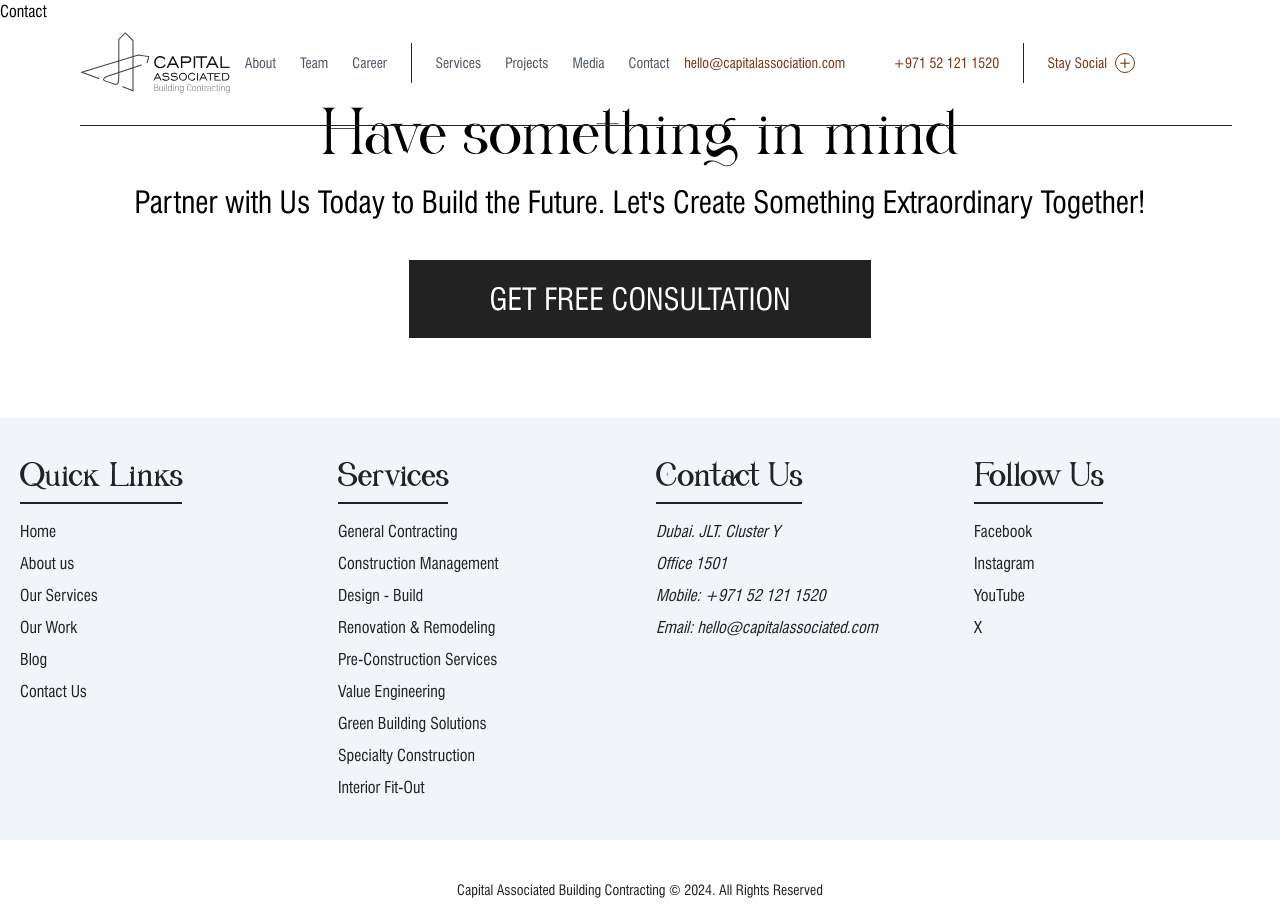
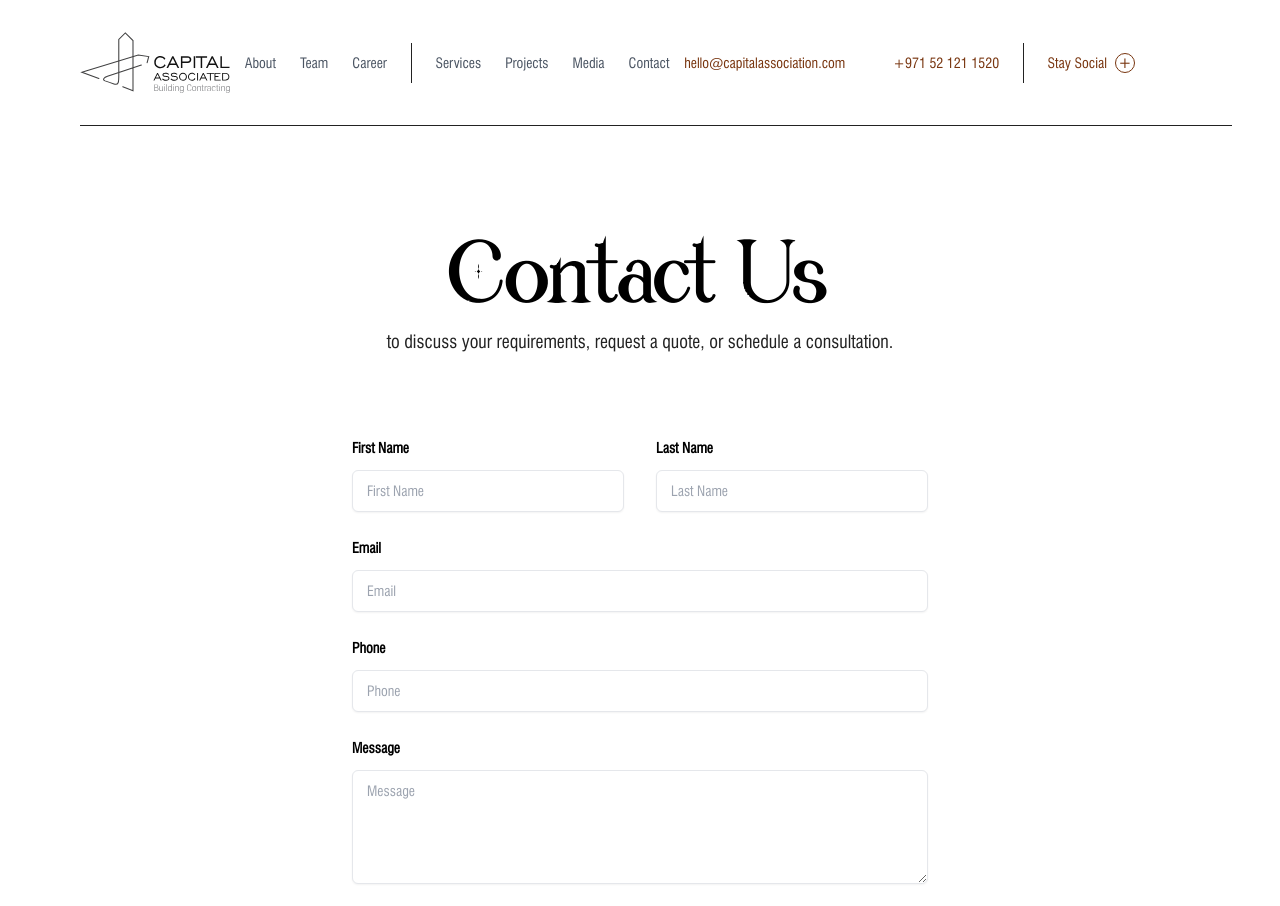
Before and after one commit to alisaghir1/capital-associated, a Next.js app: page /contact in a window 1280 px wide. Shown: the top 906 px of the page. Built offline with nearby package versions, Linux system fonts and the light colour scheme.

Commit message:
finished the contact us form

```diff
--- a/app/components/Consultation.jsx
+++ b/app/components/Consultation.jsx
@@ -1,7 +1,16 @@
-import React from 'react'
-import Link from 'next/link'
+'use client'
+import React from 'react';
+import Link from 'next/link';
+import { usePathname } from 'next/navigation'; // Import usePathname from next/navigation
 
 const Consultation = () => {
+  const pathname = usePathname(); // Get the current path using usePathname
+
+  // Check if the current URL is "/contact"
+  if (pathname === '/contact') {
+    return null; // Do not render the component if the user is on the /contact page
+  }
+
   return (
     <section className="bg-white flex flex-col gap-10 py-20 xl:px-20 px-5 text-center w-[100%] justify-center items-center">
       <h1 className="lg:text-3xl text-2xl xl:text-4xl">
@@ -16,7 +25,7 @@ const Consultation = () => {
         </button>
       </Link>
     </section>
-  )
-}
+  );
+};
 
-export default Consultation
+export default Consultation;
--- a/app/contact/page.jsx
+++ b/app/contact/page.jsx
@@ -1,9 +1,157 @@
-import React from 'react'
+"use client";
+
+import React, { useState } from 'react';
+import emailjs from 'emailjs-com';
 
 const Contact = () => {
+  const [formData, setFormData] = useState({
+    firstName: '',
+    lastName: '',
+    email: '',
+    phone: '',
+    message: '',
+  });
+
+  const [loading, setLoading] = useState(false);
+  const [alertMessage, setAlertMessage] = useState('');
+  const [showAlert, setShowAlert] = useState(false);
+
+  // Handle form input changes
+  const handleChange = (e) => {
+    const { id, value } = e.target;
+    setFormData((prev) => ({ ...prev, [id]: value }));
+  };
+
+  // Send email using EmailJS
+  const sendEmail = async (e) => {
+    e.preventDefault();
+    setLoading(true);
+
+    try {
+      await emailjs.send(
+        "service_9dw8n2b", // Replace with your EmailJS service ID
+        "template_qi1yiur", // Replace with your EmailJS template ID
+        {
+          firstName: formData.firstName,
+          lastName: formData.lastName,
+          email: formData.email,
+          phone: formData.phone,
+          message: formData.message,
+        },
+        "bz-racFIdw40qpvrn" // Replace with your EmailJS user ID
+      );
+
+      setFormData({
+        firstName: '',
+        lastName: '',
+        email: '',
+        phone: '',
+        message: '',
+      });
+
+      setAlertMessage("Your message has been sent successfully!");
+      setShowAlert(true);
+    } catch (error) {
+      setAlertMessage("There was an error sending your message. Please try again.");
+      setShowAlert(true);
+      console.error("FAILED...", error);
+    } finally {
+      setLoading(false);
+    }
+  };
+
   return (
-    <div>Contact</div>
-  )
-}
+    <div className="px-6 pb-12 pt-24 sm:pb-24 sm:pt-40 lg:px-8">
+      <div className="mx-auto max-w-xl flex flex-col items-center justify-center text-center mt-20">
+        <h1 className="text-4xl md:text-5xl font-bold tracking-tight text-orange">Contact Us!</h1>
+        <p className="text-lg text-black mt-10">to discuss your requirements, request a quote, or schedule a consultation.</p>
+      </div>
+      <form onSubmit={sendEmail} className="mx-auto mt-16 max-w-xl sm:mt-20 z-10">
+        <div className="grid grid-cols-1 gap-x-8 gap-y-6 sm:grid-cols-2">
+          <div>
+            <label htmlFor="first-name" className="block text-sm font-semibold leading-6 text-orange">First Name</label>
+            <div className="mt-2.5">
+              <input
+                required
+                type="text"
+                id="firstName"
+                value={formData.firstName}
+                onChange={handleChange}
+                placeholder="First Name"
+                className="block w-full rounded-md border px-3.5 py-2 text-orange shadow-sm b-orange sm:text-sm sm:leading-6"
+              />
+            </div>
+          </div>
+          <div>
+            <label htmlFor="last-name" className="block text-sm font-semibold leading-6 text-orange">Last Name</label>
+            <div className="mt-2.5">
+              <input
+                required
+                type="text"
+                id="lastName"
+                value={formData.lastName}
+                onChange={handleChange}
+                placeholder="Last Name"
+                className="block w-full rounded-md border px-3.5 py-2 text-orange shadow-sm b-orange sm:text-sm sm:leading-6"
+              />
+            </div>
+          </div>
+          <div className="sm:col-span-2">
+            <label htmlFor="email" className="block text-sm font-semibold leading-6 text-orange">Email</label>
+            <div className="mt-2.5">
+              <input
+                required
+                type="email"
+                id="email"
+                value={formData.email}
+                onChange={handleChange}
+                placeholder="Email"
+                className="block w-full rounded-md border px-3.5 py-2 text-orange shadow-sm b-orange sm:text-sm sm:leading-6"
+              />
+            </div>
+          </div>
+          <div className="sm:col-span-2">
+            <label htmlFor="phone" className="block text-sm font-semibold leading-6 text-orange">Phone</label>
+            <div className="mt-2.5">
+              <input
+                required
+                type="tel"
+                id="phone"
+                value={formData.phone}
+                onChange={handleChange}
+                placeholder="Phone"
+                className="block w-full rounded-md border px-3.5 py-2 text-orange shadow-sm b-orange sm:text-sm sm:leading-6"
+              />
+            </div>
+          </div>
+          <div className="sm:col-span-2">
+            <label htmlFor="message" className="block text-sm font-semibold leading-6 text-orange">Message</label>
+            <div className="mt-2.5">
+              <textarea
+                id="message"
+                required
+                value={formData.message}
+                onChange={handleChange}
+                placeholder="Message"
+                rows="4"
+                className="block w-full rounded-md border px-3.5 py-2 text-orange shadow-sm b-orange sm:text-sm sm:leading-6"
+              ></textarea>
+            </div>
+          </div>
+        </div>
+        <div className="mt-6">
+          <button type="submit" disabled={loading} className="w-full rounded-md bg-white px-3.5 py-2.5 text-sm font-semibold leading-6 text-black border border-black shadow-sm hover:bg-black hover:text-white transition-all duration-200 ease-in-out">
+            {loading ? "Sending..." : "Submit"}
+          </button>
+        </div>
+      </form>
+      {showAlert && (
+        <div className='mt-6 p-4 text-white text-center'>
+          {alertMessage}
+        </div>
+      )}
+    </div>
+  );
+};
 
-export default Contact
+export default Contact;
--- a/package.json
+++ b/package.json
@@ -9,6 +9,7 @@
     "lint": "next lint"
   },
   "dependencies": {
+    "emailjs-com": "^3.2.0",
     "next": "15.1.4",
     "react": "^19.0.0",
     "react-dom": "^19.0.0",
```
Also changed, not shown: 1 other file (tests, documents, lock files or other folders). Lines whose indentation alone changed are shown as unchanged.
